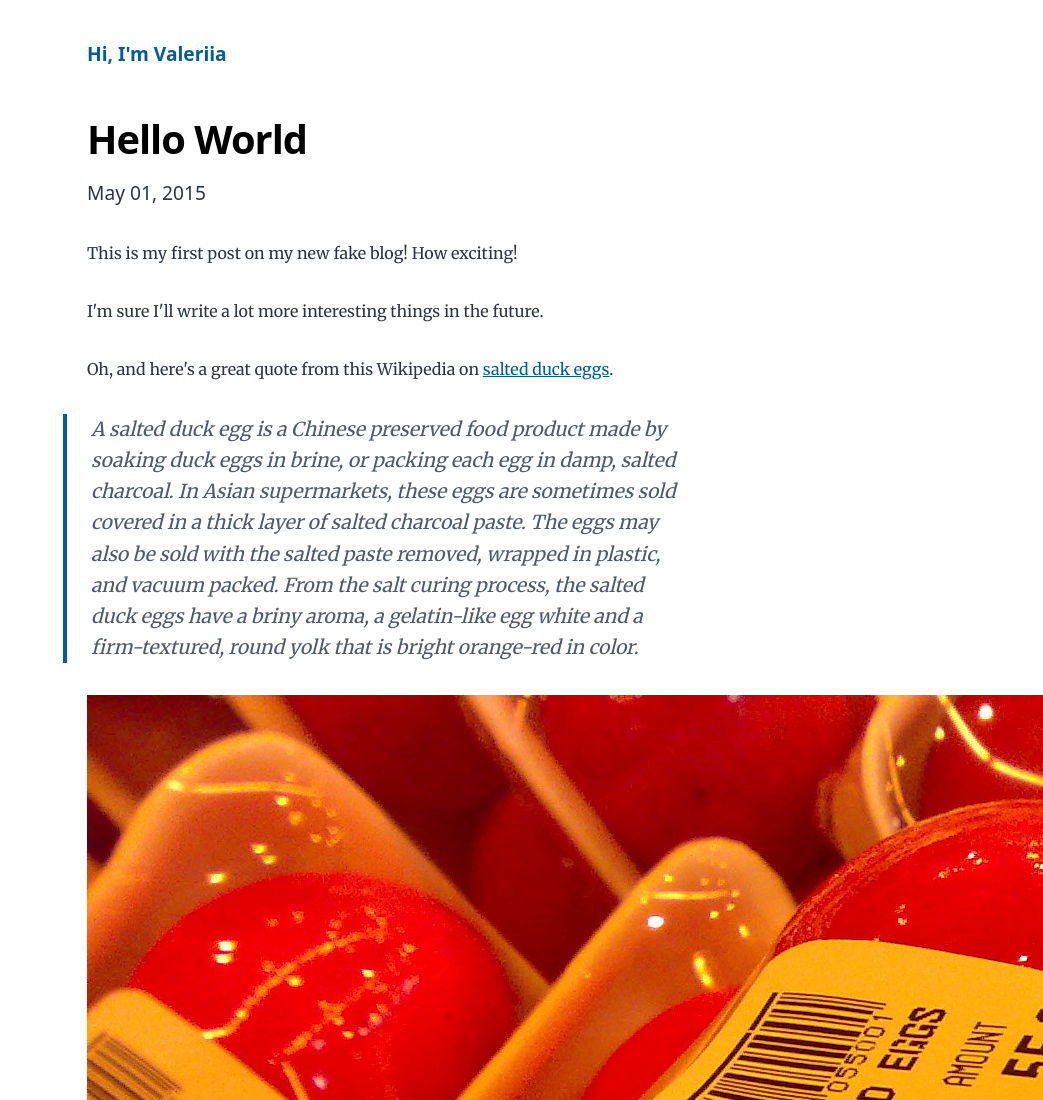
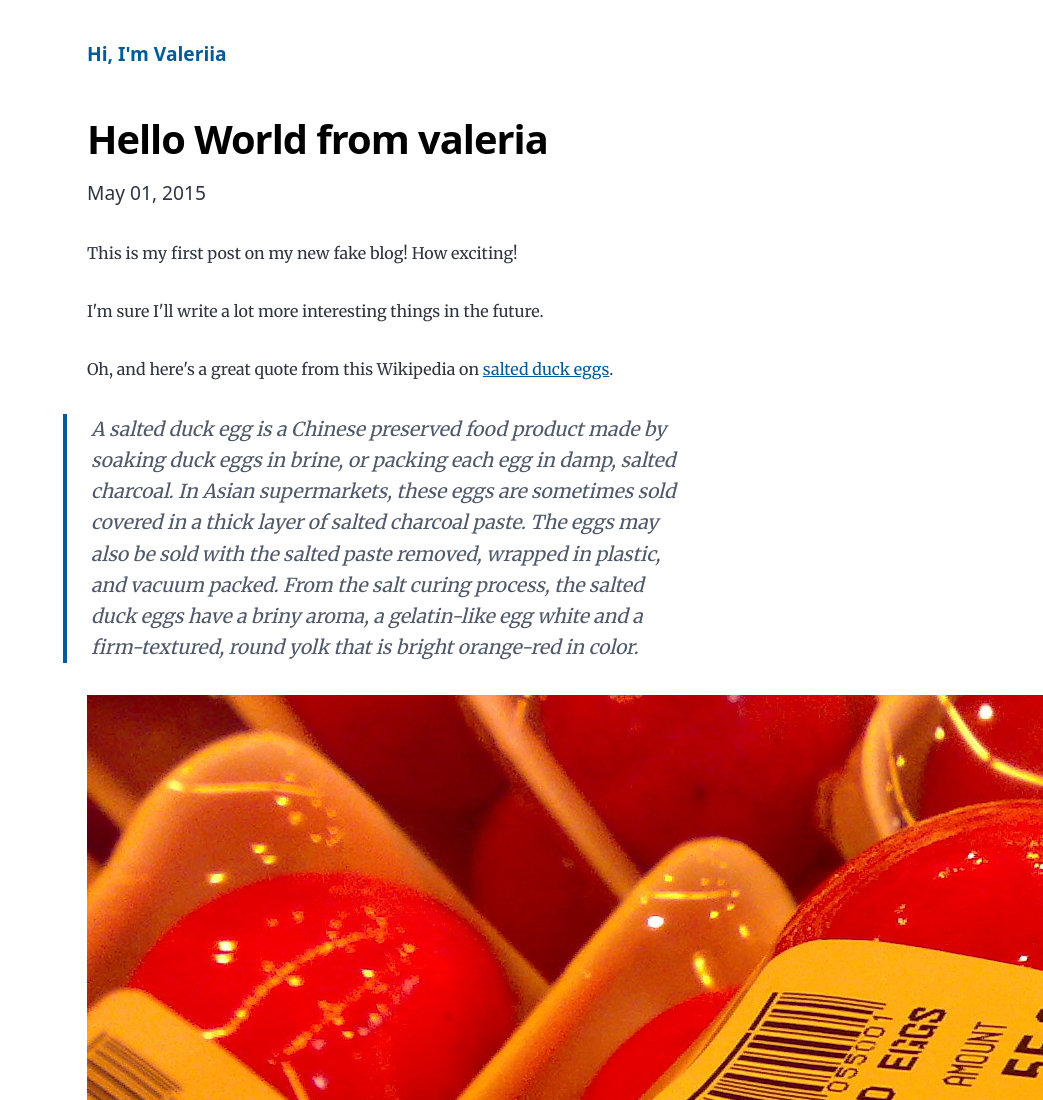
Before and after one commit to emax19/diaries-of-the-non-canadian-lawyer, a Gatsby site: page /hello-world/ in a window 1280 px wide. Shown: the top 1100 px of the page, without its empty margins (237-1280 px from the left). Built offline with nearby package versions, Linux system fonts and the light colour scheme; Gatsby itself is replaced by a stand-in of ours; some packages are replaced by stand-ins of ours.

Commit message:
Update hello world commit

```diff
--- a/content/blog/hello-world/index.md
+++ b/content/blog/hello-world/index.md
@@ -1,5 +1,5 @@
 ---
-title: Hello World
+title: Hello World from valeria
 date: "2015-05-01T22:12:03.284Z"
 description: "Hello World"
 ---
```
